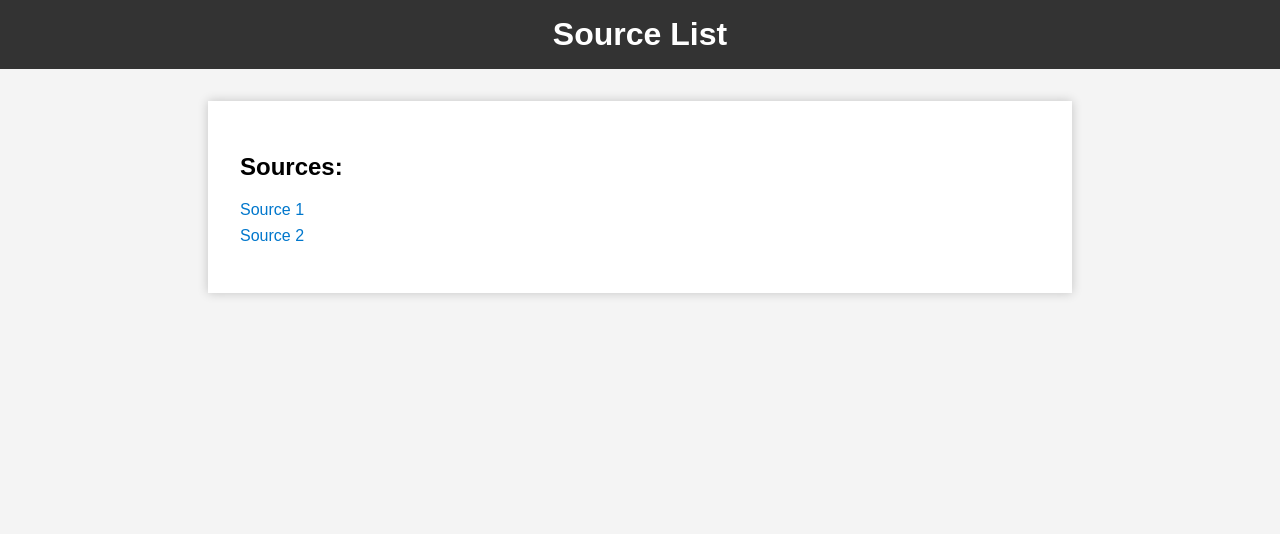
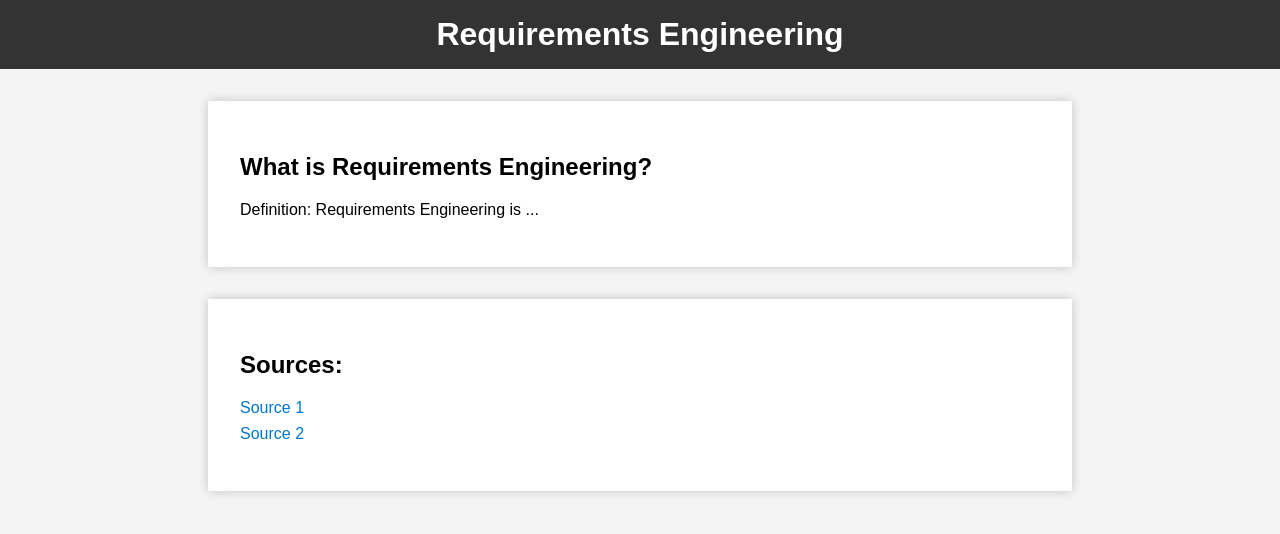
Before and after one commit to MirrorDev/Diploma-Thesis, a plain HTML site: page index-nikola.html in a window 1280 px wide. Drawn offline with Linux system fonts and the light colour scheme.

Commit message:
Updated my code

```diff
--- a/index-nikola.html
+++ b/index-nikola.html
@@ -3,7 +3,7 @@
 <head>
     <meta charset="UTF-8">
     <meta name="viewport" content="width=device-width, initial-scale=1.0">
-    <title>Source List</title>
+    <title>Requirements Engineering</title>
     <style>
         body {
             font-family: Arial, sans-serif;
@@ -49,8 +49,14 @@
 </head>
 <body>
 <header>
-    <h1>Source List</h1>
+    <h1>Requirements Engineering</h1>
 </header>
+
+<div class="container">
+    <h2>What is Requirements Engineering?</h2>
+    <p>Definition: Requirements Engineering is ...</p>
+</div>
+
 <div class="container">
     <h2>Sources:</h2>
     <ul id="source-list">
```
